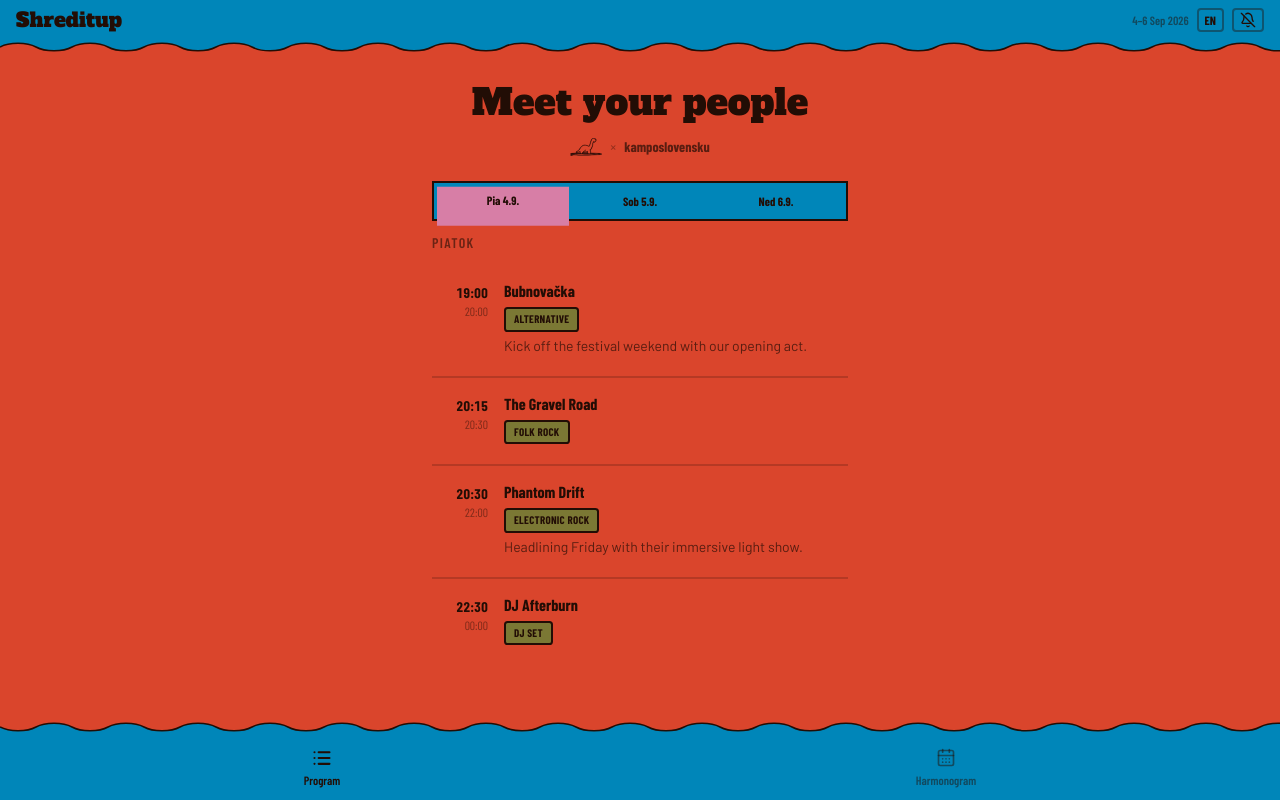
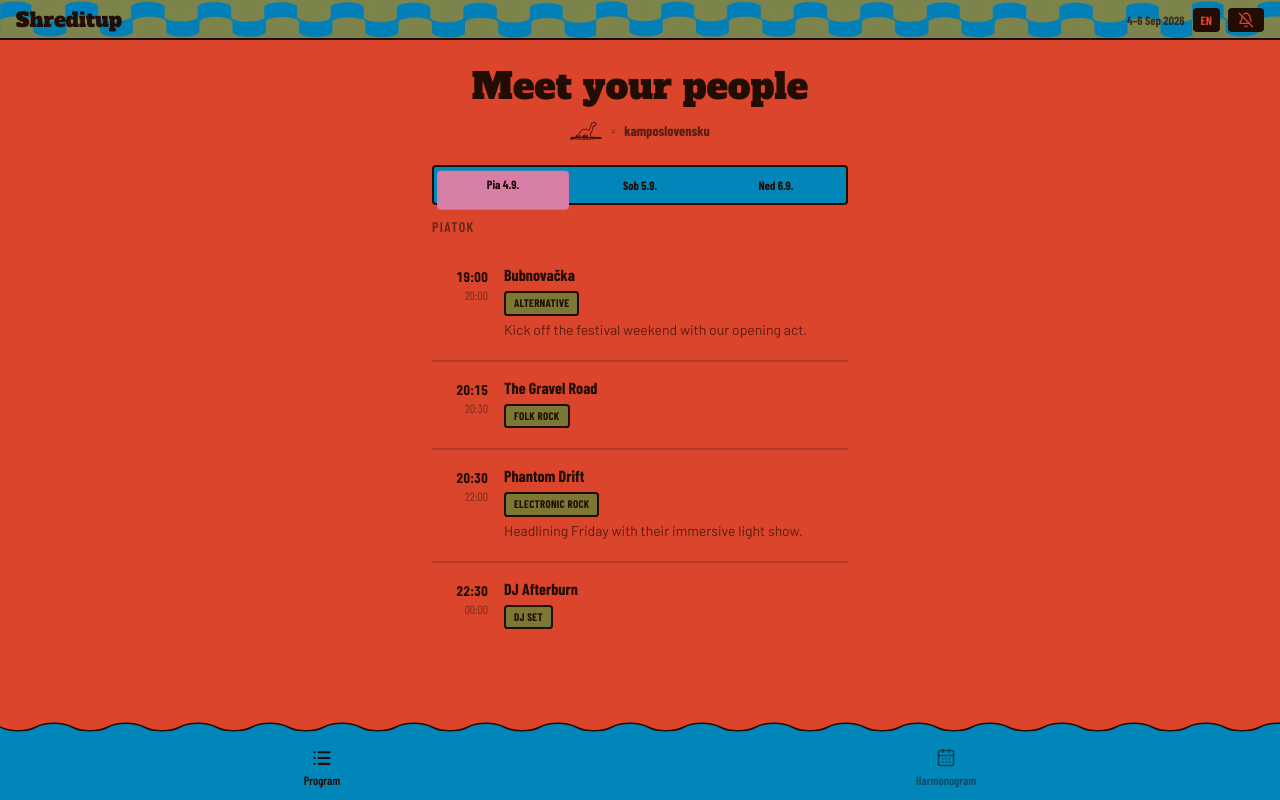
Before and after one commit to nikoleta01/shreditup, a Next.js app: page /program in a window 1280 px wide. Built offline with nearby package versions, Linux system fonts and the light colour scheme.

Commit message:
feat(design): wave pattern in the header

```diff
--- a/components/bottom-nav.tsx
+++ b/components/bottom-nav.tsx
@@ -28,7 +28,7 @@ export function BottomNav() {
               key={href}
               href={href}
               className={cn(
-                'flex flex-col items-center gap-1 rounded-lg px-6 py-2 transition-colors',
+                'flex flex-col items-center gap-1 rounded px-6 py-2 transition-colors',
                 active
                   ? 'text-card-foreground'
                   : 'text-card-foreground/50 hover:text-card-foreground/80'
--- a/components/day-tabs.tsx
+++ b/components/day-tabs.tsx
@@ -11,12 +11,12 @@ export function DayTabs({ activeDay, onChange }: DayTabsProps) {
   const { t } = useLang();
 
   return (
-    <div className="grid grid-cols-3 gap-1 border-2 border-foreground bg-card p-1">
+    <div className="grid grid-cols-3 gap-1 rounded border-2 border-foreground bg-card p-1">
       {([1, 2, 3] as const).map((day) => (
         <button
           key={day}
           onClick={() => onChange(day)}
-          className="relative py-1.5 text-xs font-bold transition-all"
+          className="relative rounded py-1.5 text-xs font-bold transition-all"
           style={{
             fontFamily: "var(--font-barlow-condensed)",
             color: "var(--card-foreground)",
@@ -28,7 +28,7 @@ export function DayTabs({ activeDay, onChange }: DayTabsProps) {
           {activeDay === day && (
             <span
               aria-hidden
-              className="absolute inset-x-0"
+              className="absolute inset-x-0 rounded"
               style={{
                 height: "39px",
                 top: "50%",
--- a/components/header.tsx
+++ b/components/header.tsx
@@ -3,18 +3,29 @@
 import { FESTIVAL_NAME } from "@/lib/data";
 import { NotificationButton } from "@/components/notification-button";
 import { useLang } from "@/components/language-provider";
-import { ChainBorder } from "@/components/chain-border";
 
 export function Header() {
   const { lang, t, setLang } = useLang();
 
   return (
-    <header className="sticky top-0 z-40">
-      <div className="flex flex-col bg-card px-4 pt-2 pb-1.5">
-        {/* Top row: festival name | controls */}
-        <div className="flex items-center justify-between">
+    <header className="sticky top-0 z-40 border-b-2 border-foreground">
+      <div className="relative overflow-hidden flex flex-col bg-card px-4 pt-2 pb-1.5">
+        {/* Wave background at reduced opacity so text stays readable */}
+        <div
+          className="absolute inset-0 pointer-events-none"
+          aria-hidden
+          style={{
+            backgroundImage: "url('/wave.jpeg')",
+            backgroundSize: 'auto 100%',
+            backgroundRepeat: 'repeat-x',
+            opacity: 0.82,
+          }}
+        />
+
+        {/* Content */}
+        <div className="relative flex items-center justify-between">
           <span
-            className="text-xl leading-none text-card-foreground"
+            className="text-xl leading-none text-foreground"
             style={{ fontFamily: "var(--font-alfa)" }}
           >
             {FESTIVAL_NAME}
@@ -22,14 +33,14 @@ export function Header() {
 
           <div className="flex shrink-0 items-center gap-2">
             <span
-              className="text-xs font-semibold text-card-foreground/50"
+              className="text-xs font-bold text-foreground/70"
               style={{ fontFamily: "var(--font-barlow-condensed)" }}
             >
               {t.festivalDates}
             </span>
             <button
               onClick={() => setLang(lang === "sk" ? "en" : "sk")}
-              className="rounded border-2 border-card-foreground/40 px-1.5 py-0.5 text-xs font-bold text-card-foreground transition-colors hover:border-card-foreground hover:bg-card-foreground hover:text-card"
+              className="rounded border-2 border-foreground bg-foreground px-1.5 py-0.5 text-xs font-bold text-background transition-colors hover:bg-transparent hover:text-foreground"
               style={{ fontFamily: "var(--font-barlow-condensed)" }}
               aria-label="Switch language"
             >
@@ -39,9 +50,6 @@ export function Header() {
           </div>
         </div>
       </div>
-
-      {/* Wave border: card (blue) → background (orange) */}
-      <ChainBorder />
     </header>
   );
 }
--- a/components/notification-button.tsx
+++ b/components/notification-button.tsx
@@ -17,7 +17,6 @@ export function NotificationButton() {
   const { t } = useLang()
   const [supported, setSupported] = useState(false)
   const [subscribed, setSubscribed] = useState(false)
-  const [loading, setLoading] = useState(false)
 
   useEffect(() => {
     if ('serviceWorker' in navigator && 'PushManager' in window) {
@@ -30,10 +29,11 @@ export function NotificationButton() {
   }, [])
 
   async function toggle() {
-    setLoading(true)
+    const next = !subscribed
+    setSubscribed(next)
     try {
       const reg = await navigator.serviceWorker.ready
-      if (subscribed) {
+      if (!next) {
         const sub = await reg.pushManager.getSubscription()
         await sub?.unsubscribe()
         await fetch('/api/push/unsubscribe', {
@@ -41,7 +41,6 @@ export function NotificationButton() {
           body: JSON.stringify({ endpoint: sub?.endpoint }),
           headers: { 'Content-Type': 'application/json' },
         })
-        setSubscribed(false)
       } else {
         const sub = await reg.pushManager.subscribe({
           userVisibleOnly: true,
@@ -54,10 +53,9 @@ export function NotificationButton() {
           body: JSON.stringify(JSON.parse(JSON.stringify(sub))),
           headers: { 'Content-Type': 'application/json' },
         })
-        setSubscribed(true)
       }
-    } finally {
-      setLoading(false)
+    } catch {
+      setSubscribed(!next)
     }
   }
 
@@ -66,13 +64,9 @@ export function NotificationButton() {
   return (
     <button
       onClick={toggle}
-      disabled={loading}
+
       aria-label={subscribed ? t.notifications.disable : t.notifications.enable}
-      className={`flex items-center justify-center rounded border-2 px-1.5 py-0.5 transition-colors disabled:opacity-50 ${
-        subscribed
-          ? 'border-card-foreground bg-card-foreground text-card'
-          : 'border-card-foreground/40 bg-transparent text-card-foreground hover:border-card-foreground hover:bg-card-foreground hover:text-card'
-      }`}
+      className="inline-flex items-center justify-center rounded border-2 border-foreground bg-foreground px-2 py-0.5 text-background transition-colors hover:bg-transparent hover:text-foreground"
     >
       {subscribed ? (
         <Bell className="h-4 w-4 fill-current" aria-hidden />
```
